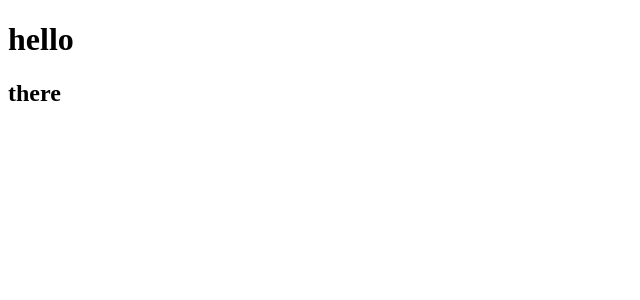
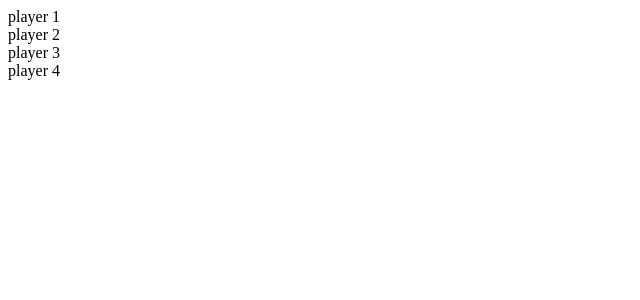
Before and after one commit to chuber2/dynastic-cycle, a React app: page / in a window 1280 px wide. Shown: the top 300 px of the page, without its empty margins (0-640 px from the left). Built offline with nearby package versions, Linux system fonts and the light colour scheme.

Commit message:
clean up and make App root

```diff
--- a/package.json
+++ b/package.json
@@ -62,6 +62,7 @@
   "dependencies": {
     "dotenv": "^16.0.3",
     "express": "^4.18.2",
+    "file-loader": "^6.2.0",
     "lodash": "^4.17.21",
     "react": "^18.2.0",
     "react-dom": "^18.2.0",
--- a/src/index.tsx
+++ /dev/null
@@ -1,24 +0,0 @@
-import React from 'react';
-import {createRoot} from 'react-dom/client';
-
-interface TitleProps {
-  title: string; // required
-  subtitle?: string; // optional
-}
-
-const Title: React.FC<TitleProps> = ({title, subtitle}) => {
-  return (
-    <>
-      <h1 className="hello">{title}</h1>
-      <h2>{subtitle}</h2>
-    </>
-  );
-};
-
-// @ts-ignore
-const domNode = document.getElementById('root');
-console.log('domNode', domNode);
-// @ts-ignore
-const root = createRoot(domNode);
-const element = <Title subtitle="there" title="hello" />;
-root.render(element);
--- /dev/null
+++ b/src/web/App.tsx
@@ -0,0 +1,31 @@
+import React from 'react';
+import {createRoot} from 'react-dom/client';
+import MainPage from './components/MainPage/MainPage';
+
+interface TitleProps {
+  title: string; // required
+  subtitle?: string; // optional
+}
+
+interface AppProps {}
+
+// const Title: React.FC<TitleProps> = ({title, subtitle}) => {
+//   return (
+//     <>
+//       <h1 className="hello">{title}</h1>
+//       <h2>{subtitle}</h2>
+//     </>
+//   );
+// };
+
+const App: React.FC<AppProps> = () => {
+  return <MainPage></MainPage>;
+};
+
+// @ts-ignore
+const domNode = document.getElementById('root');
+console.log('domNode', domNode);
+// @ts-ignore
+const root = createRoot(domNode);
+const element = <App />;
+root.render(element);
--- /dev/null
+++ b/src/web/components/MainPage/MainPage.tsx
@@ -0,0 +1,17 @@
+import React from 'react';
+import {MainPageProps} from './types';
+
+const MainPage: React.FC<MainPageProps> = () => {
+  return (
+    <>
+      <main>
+        <div>player 1</div>
+        <div>player 2</div>
+        <div>player 3</div>
+        <div>player 4</div>
+      </main>
+    </>
+  );
+};
+
+export default MainPage;
--- /dev/null
+++ b/src/web/components/MainPage/types.ts
@@ -0,0 +1 @@
+export type MainPageProps = {};
--- a/webpack.config.js
+++ b/webpack.config.js
@@ -4,7 +4,7 @@ const HtmlWebpackPlugin = require('html-webpack-plugin');
 module.exports = {
   mode: 'development',
   entry: {
-    index: './src/index.tsx',
+    index: './src/web/App.tsx',
     // print: './src/print.js',
     // random: './src/random.ts',
   },
```
Also changed, not shown: 1 other file (tests, documents, lock files or other folders).
